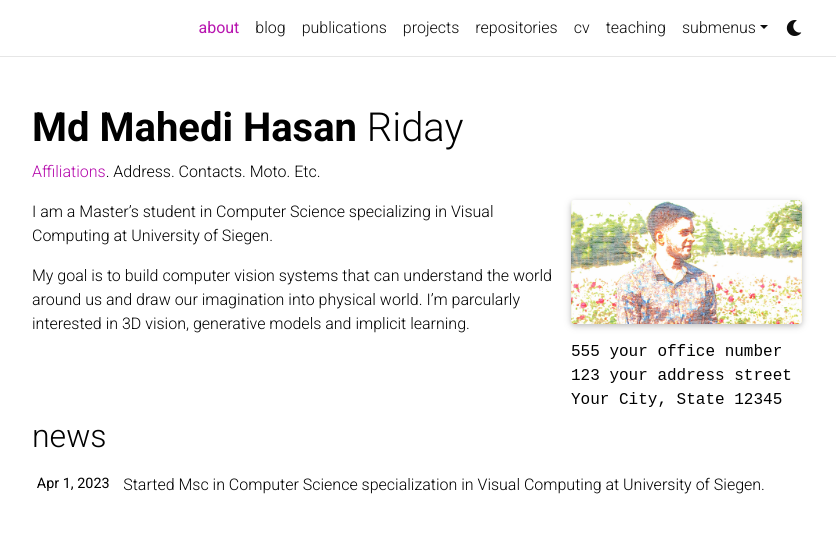
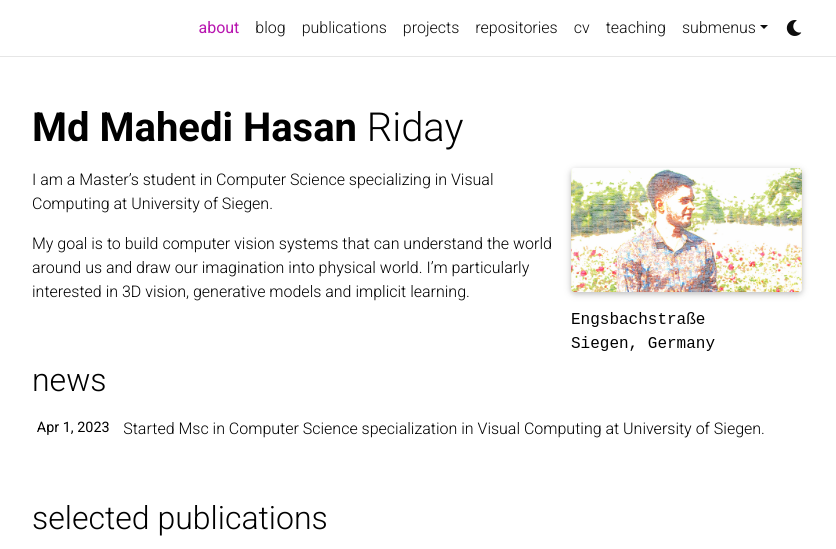
Before and after one commit to mdmhriday/mdmhriday.github.io, a Jekyll site: the page built from _pages/about.md, in a window 1280 px wide, cut to the strip 0-549 px from the top of the page. Shown: the whole strip, without its empty margins (223-1059 px from the left). Built offline with Jekyll 4.4.1, drawn with Linux system fonts in a browser that asks for light colours; full-size pictures stand in for the smaller copies a plugin makes; comment, search, counter and statistics services are not loaded; a style sheet for code colours, icons or effects is not loaded.

Commit message:
update about me

```diff
--- a/_pages/about.md
+++ b/_pages/about.md
@@ -2,16 +2,15 @@
 layout: about
 title: about
 permalink: /
-subtitle: <a href='#'>Affiliations</a>. Address. Contacts. Moto. Etc.
+#subtitle: <a href='#'>Affiliations</a>. Address. Contacts. Moto. Etc.
 
 profile:
   align: right
   image: prof_pic.jpg
   image_circular: false # crops the image to make it circular
   address: >
-    <p>555 your office number</p>
-    <p>123 your address street</p>
-    <p>Your City, State 12345</p>
+    <p>Engsbachstraße</p>
+    <p>Siegen, Germany</p>
 
 news: true  # includes a list of news items
 selected_papers: true # includes a list of papers marked as "selected={true}"
@@ -20,4 +19,4 @@ social: true  # includes social icons at the bottom of the page
 
 I am a Master's student in Computer Science specializing in Visual Computing at University of Siegen.
 
-My goal is to build computer vision systems that can understand the world around us and draw our imagination into physical world. I'm parcularly interested in 3D vision, generative models and implicit learning.
+My goal is to build computer vision systems that can understand the world around us and draw our imagination into physical world. I'm particularly interested in 3D vision, generative models and implicit learning.
```
